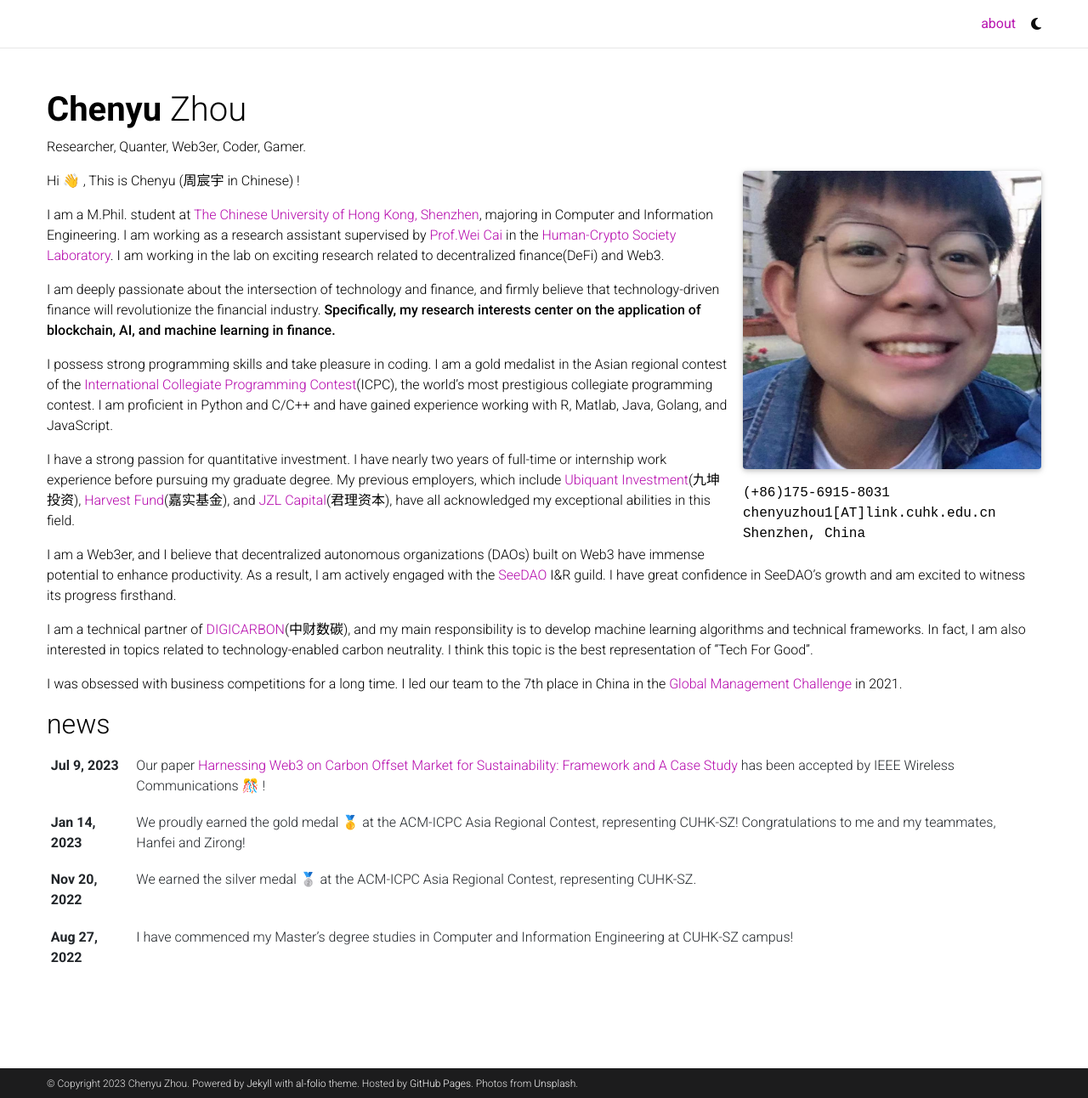
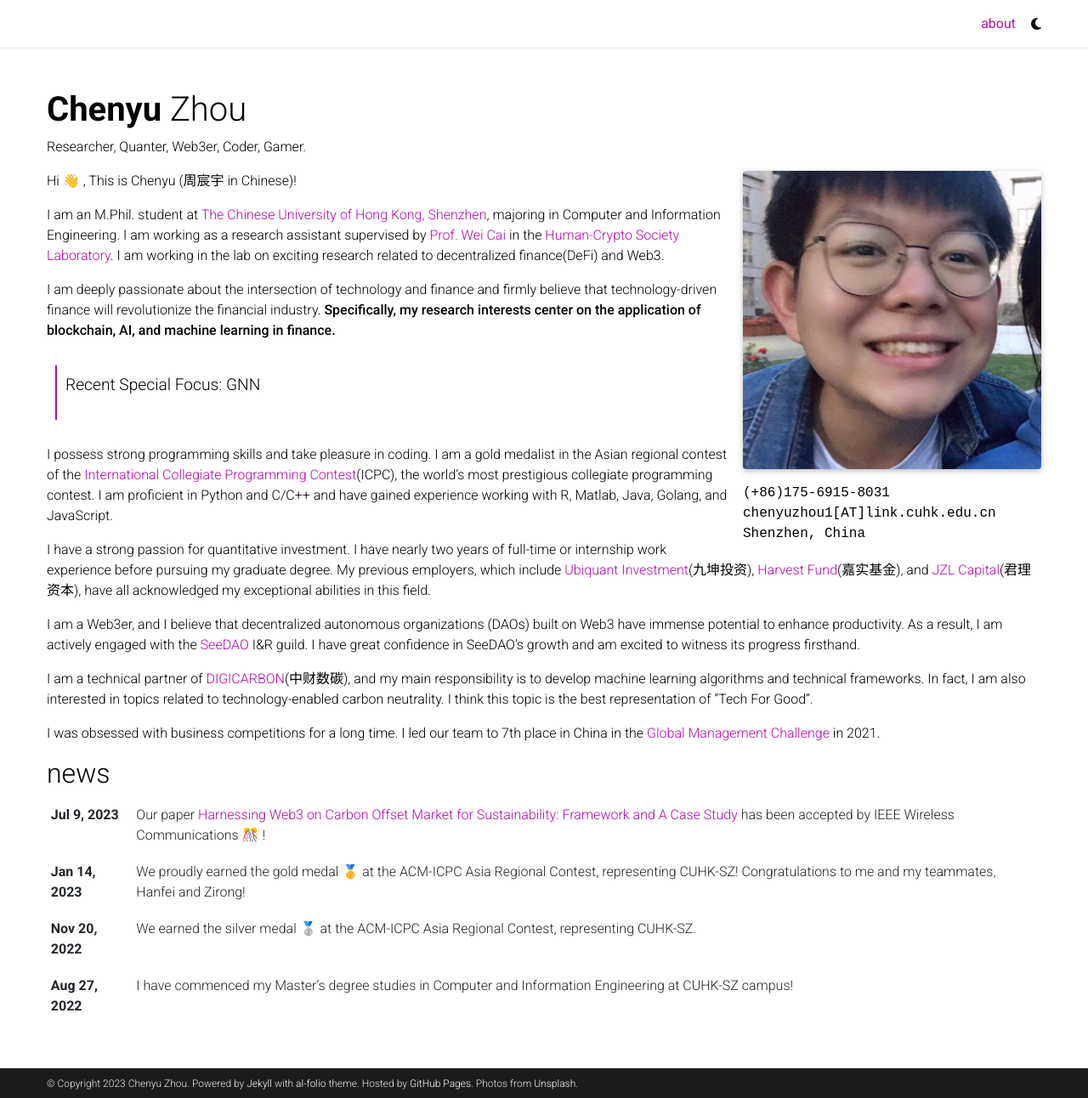
Before and after one commit to 0xzhouchenyu/0xzhouchenyu.github.io, a Jekyll site: the page built from _pages/about.md, in a window 1280 px wide and 1292 px high. Shown: the whole window at 85% size. Built offline with Jekyll 4.4.1, drawn with Linux system fonts in a browser that asks for light colours; full-size pictures stand in for the smaller copies a plugin makes; emoji names are drawn with the system emoji font; comment, search, counter and statistics services are not loaded; a style sheet for code colours, icons or effects is not loaded.

Commit message:
Update about.md

```diff
--- a/_pages/about.md
+++ b/_pages/about.md
@@ -19,11 +19,13 @@
 social: false  # includes social icons at the bottom of the page
 ---
 
-Hi :wave: , This is Chenyu (周宸宇 in Chinese) !
+Hi :wave: , This is Chenyu (周宸宇 in Chinese)!
 
-I am a M.Phil. student at [The Chinese University of Hong Kong, Shenzhen](https://www.cuhk.edu.cn/), majoring in Computer and Information Engineering. I am working as a research assistant supervised by [Prof.Wei Cai](https://mypage.cuhk.edu.cn/academics/caiwei/index.html) in the [Human-Crypto Society Laboratory](https://hcslab.cuhk.edu.cn/). I am working in the lab on exciting research related to decentralized finance(DeFi) and Web3.
+I am an M.Phil. student at [The Chinese University of Hong Kong, Shenzhen](https://www.cuhk.edu.cn/), majoring in Computer and Information Engineering. I am working as a research assistant supervised by [Prof. Wei Cai](https://mypage.cuhk.edu.cn/academics/caiwei/index.html) in the [Human-Crypto Society Laboratory](https://hcslab.cuhk.edu.cn/). I am working in the lab on exciting research related to decentralized finance(DeFi) and Web3.
 
-I am deeply passionate about the intersection of technology and finance, and firmly believe that technology-driven finance will revolutionize the financial industry. **Specifically, my research interests center on the application of blockchain, AI, and machine learning in finance.**
+I am deeply passionate about the intersection of technology and finance and firmly believe that technology-driven finance will revolutionize the financial industry. **Specifically, my research interests center on the application of blockchain, AI, and machine learning in finance.**
+> Recent Special Focus:
+> GNN
 
 I possess strong programming skills and take pleasure in coding. I am a gold medalist in the Asian regional contest of the [International Collegiate Programming Contest](https://icpc.global/)(ICPC), the world's most prestigious collegiate programming contest. I am proficient in Python and C/C++ and have gained experience working with R, Matlab, Java, Golang, and JavaScript.
 
@@ -33,4 +35,4 @@
 
 I am a technical partner of [DIGICARBON](https://www.digicarbon.cn/)(中财数碳), and my main responsibility is to develop machine learning algorithms and technical frameworks. In fact, I am also interested in topics related to technology-enabled carbon neutrality. I think this topic is the best representation of "Tech For Good".
 
-I was obsessed with business competitions for a long time. I led our team to the 7th place in China in the [Global Management Challenge](https://globalmanagementchallenge.com/) in 2021.
+I was obsessed with business competitions for a long time. I led our team to 7th place in China in the [Global Management Challenge](https://globalmanagementchallenge.com/) in 2021.
```
